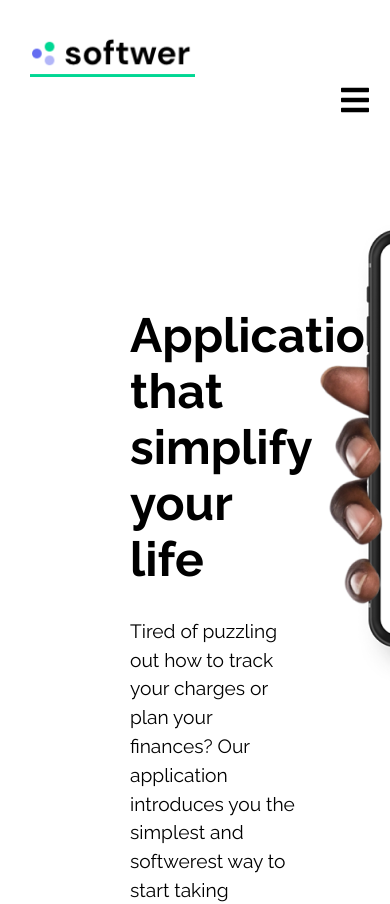
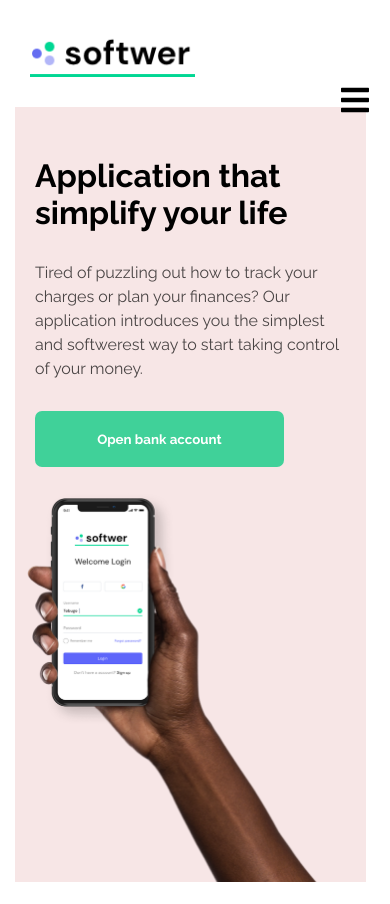
Before and after one commit to Trend20/Softwer, a React (Create React App) app: page /about in a window 390 px wide. Shown: the top 904 px of the page. After the commit the page ends 882 px from the top, so only its background shows below. Built offline with nearby package versions, Linux system fonts and the light colour scheme.

Commit message:
working on about page

```diff
--- a/src/components/pages/About/About.css
+++ b/src/components/pages/About/About.css
@@ -2,13 +2,14 @@
     display: flex;
     flex-direction: column;
     width: 100%;
-    padding: 100px 30px;
 }
 
 .about-intro{
     display: flex;
     width: 100%;
     justify-content: space-between;
+    padding-top: 100px;
+    background: rgb(247, 230, 230);
 }
 
 .intro-text{
@@ -28,12 +29,104 @@
     margin-top: 30px;
     font-size: 1.2rem;
     line-height: 1.5;
+    opacity: 0.7;
 }
 
 .intro-text button{
     margin-top: 30px;
     width: 70%;
-    font-weight: 500;
+    font-weight: 700;
     outline: none;
-    padding: 20px;
+    cursor: pointer;
+    border: none;
+    border-radius: 7px;
+    color: #fff;
+    background: rgb(64, 209, 153);
+    padding: 25px;
 }
+
+.intro-image{
+    display: flex;
+    width: 50%;
+    justify-content: center;
+    align-items: center;
+}
+
+.intro-image img{
+    justify-content: center;
+    align-items: center;
+    display: flex;
+    max-width: 100%;
+}
+
+/* responsive */
+
+@media screen and (max-width: 991px){
+    .about{
+        display: flex;
+        flex-direction: column;
+        width: 90%;
+        justify-content: center;
+        margin-left: 15px;
+        padding-top: 0px;
+    }
+
+    .about-intro{
+        display: flex;
+        width: 100%;
+        padding-top: 30px;
+        flex-direction: column;
+        justify-content: space-between;
+        background: rgb(247, 230, 230);
+    }
+
+    .intro-text{
+        display: flex;
+        width: 100%;
+        flex-direction: column;
+        margin-top: 0px;
+        margin-left: 0px;
+        padding: 20px;
+    }
+
+    .intro-text h1{
+        font-size: 2rem;
+        width: 100%;
+    }
+
+    .intro-text p{
+        margin-top: 30px;
+        font-size: 1rem;
+        line-height: 1.5;
+        opacity: 0.7;
+    }
+
+    .intro-text button{
+        margin-top: 30px;
+        width: 80%;
+        font-weight: 700;
+        outline: none;
+        cursor: pointer;
+        border: none;
+        border-radius: 7px;
+        color: #fff;
+        background: rgb(64, 209, 153);
+        padding: 20px;
+    }
+
+    .intro-image{
+        display: flex;
+        width: 100%;
+        justify-content: center;
+        align-items: center;
+    }
+
+    .intro-image img{
+        justify-content: center;
+        align-items: center;
+        display: flex;
+        max-width: 100%;
+    }
+}
+
+/* end of intro */
```
